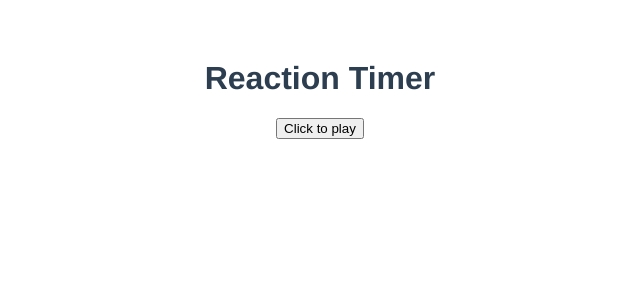
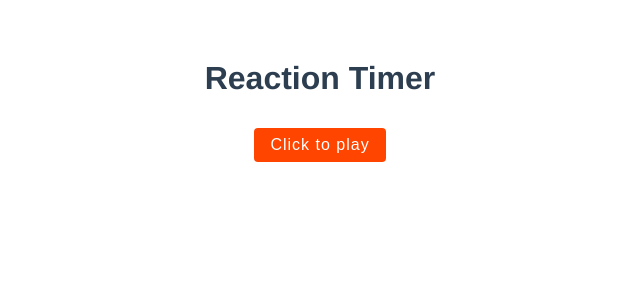
Before and after one commit to oguzyuce/reaction-timer, a Vue app in the folder reaction-timer/: page / in a window 1280 px wide. Shown: the top 300 px of the page, without its empty margins (320-960 px from the left). Built offline with nearby package versions, Linux system fonts and the light colour scheme.

Commit message:
some styles modified app and ranks added results

```diff
--- a/reaction-timer/src/App.vue
+++ b/reaction-timer/src/App.vue
@@ -45,4 +45,19 @@
   color: #2c3e50;
   margin-top: 60px;
 }
+button {
+  background: orangered;
+  color: white;
+  border: none;
+  padding: 8px 16px;
+  border-radius: 4px;
+  font-size: 16px;
+  letter-spacing: 1px;
+  cursor: pointer;
+  margin: 10px;
+}
+button[disabled] {
+  opacity: 0.2;
+  cursor: not-allowed;
+}
 </style>
--- a/reaction-timer/src/components/Results.vue
+++ b/reaction-timer/src/components/Results.vue
@@ -1,12 +1,34 @@
 <template>
-  <p>Reaction Time - {{ score }} ms</p>
+  <div>
+    <p>Reaction Time - {{ score }} ms</p>
+    <p class="rank">{{ rank }}</p>
+  </div>
 </template>
 
 <script>
 export default {
   props: ["score"],
+  data() {
+    return {
+      rank: null,
+    };
+  },
+  mounted() {
+    if (this.score < 250) {
+      this.rank = "Ninja Fingers";
+    } else if (this.score < 400) {
+      this.rank = "Rapid Reflexes";
+    } else {
+      this.rank = "Snail pace...";
+    }
+  },
 };
 </script>
 
 <style>
+.rank {
+  font-size: 1.4em;
+  color: orangered;
+  font-weight: bold;
+}
 </style>
```
